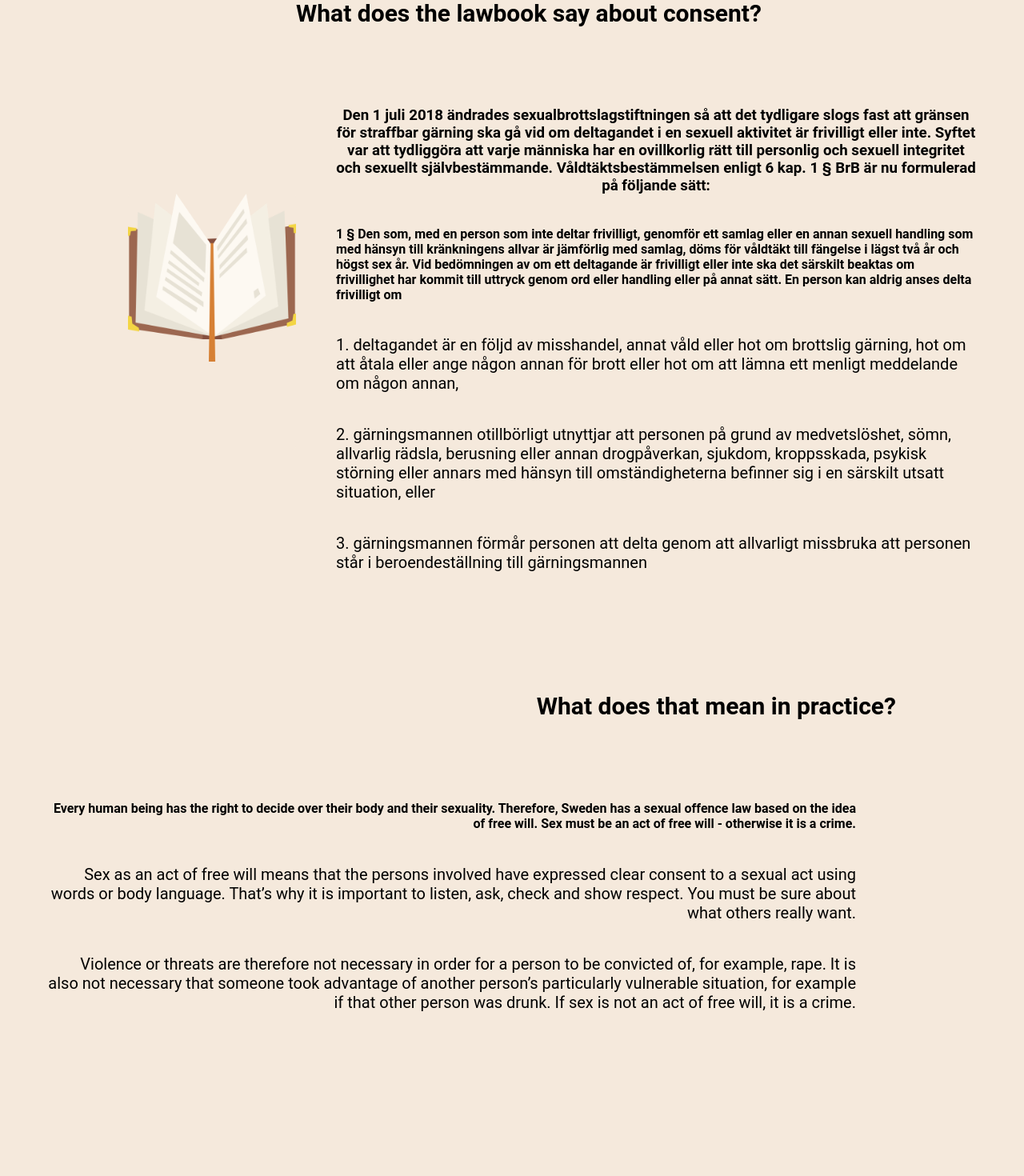
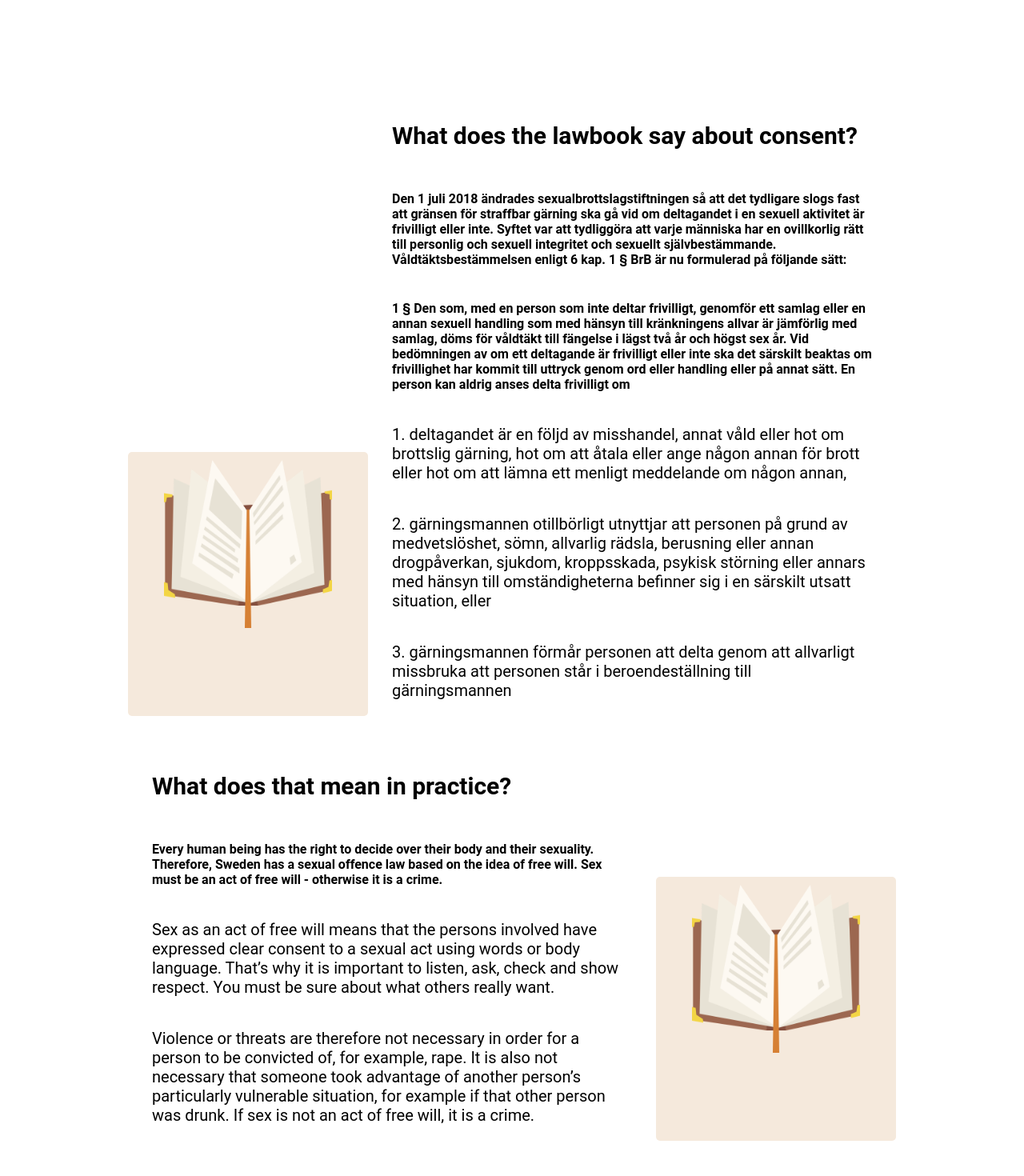
Before and after one commit to mhammarback/final-project, a React (Create React App) app in the folder frontend/: page /lawbook in a window 1280 px wide. Shown: the part 700-2170 px from the top of the page at 80% size. Built offline with nearby package versions, Linux system fonts and the light colour scheme.

Commit message:
updated styling lawbook

```diff
--- a/frontend/src/index.css
+++ b/frontend/src/index.css
@@ -363,6 +363,10 @@ p {
   font-size: 20px;
 }
 
+h2 {
+  font-size: 40px;
+}
+
 .hidden-hamburger {
   display: none;
 }
@@ -475,4 +479,10 @@ nav p {
   margin-right: 150px;
 }
 
+.lawbook-header {
+  width: 600px;
+  padding: 0px 30px;
 }
+
+
+}
--- a/frontend/src/lib/Cards.js
+++ b/frontend/src/lib/Cards.js
@@ -9,6 +9,7 @@ export const SmallCard = styled.div`
   display:flex;
   flex-direction: column;
   align-items: center;
+  padding-top:10px;
 
   :hover {
     box-shadow: 1px 2px 2px 1px #888888;
@@ -66,6 +67,8 @@ export const WideCard = styled.div`
   margin: 40px 0 40px 0;
   background-color: #F5E9DC;
   border-radius: 5px;
+  display:flex;
+  justify-content:center;
 
 @media (min-width: 700px) and (max-width: 1024px) {
   width: 600px;
--- a/frontend/src/lib/Container.js
+++ b/frontend/src/lib/Container.js
@@ -2,8 +2,11 @@ import styled from 'styled-components/macro'
 
 
 export const Container = styled.section`
-  width: 100%
-  background-color: red;
+  display: flex;
+  flex-direction: column;
+  align-items: center;
+  padding: 80px 10px;
+  background: ${(props) => (props.background ? props.background : '#F5E9DC;')};
 `
 
 export const ContainerColor = styled.section`
@@ -44,7 +47,6 @@ export const QuizOptionsContainer = styled.ul`
   max-height: max-content;
   @media (max-width: 800px) {
     margin-top: 10px;
-    grid-gap: 5px;
     height:
   }
   @media (max-width: 500px) {
--- a/frontend/src/pages/DiscussionsCards.js
+++ b/frontend/src/pages/DiscussionsCards.js
@@ -1,4 +1,5 @@
 import React, { useState } from 'react'
+import styled from 'styled-components/macro'
 
 import { SmallCard } from '../lib/Cards'
 import { Button } from 'lib/Button'
@@ -7,15 +8,19 @@ export const DiscussionsCards = () => {
 	const [show, setShow] = useState(false)
 return (
 	<>
+  <Section>
+    <h2>DISCUSSION CARDS</h2>
+    <p>Divide into groups our pares and use the cards for help to start a discussion</p>
+  </Section>
 	  <div className ="disc-cards">
-		  <SmallCard> </SmallCard>
-		  <SmallCard> </SmallCard>
-		  <SmallCard> </SmallCard>
-		  <SmallCard> </SmallCard>
-		  <SmallCard> </SmallCard>
-		  <SmallCard> </SmallCard>
-		  <SmallCard> </SmallCard>
-		  <SmallCard> </SmallCard>
+		  <SmallCard>Text</SmallCard>
+		  <SmallCard>Text</SmallCard>
+		  <SmallCard>Text</SmallCard>
+		  <SmallCard>Text</SmallCard>
+		  <SmallCard>Text</SmallCard>
+		  <SmallCard>Text</SmallCard>
+		  <SmallCard>Text</SmallCard>
+		  <SmallCard>Text</SmallCard>
 	  </div>
 		  <div className ="button-container">
 		    <Button onClick ={() =>setShow(true)}> MORE CARDS </Button>
@@ -24,14 +29,14 @@ return (
 		      { show?
 		       <>
 			      <div className ="disc-cards">
-		          <SmallCard> </SmallCard>
-		          <SmallCard> </SmallCard>
-		          <SmallCard> </SmallCard>
-		          <SmallCard> </SmallCard>
-		          <SmallCard> </SmallCard>
-		          <SmallCard> </SmallCard>
-		          <SmallCard> </SmallCard>
-		          <SmallCard> </SmallCard>
+            <SmallCard>Text</SmallCard>
+		        <SmallCard>Text</SmallCard>
+		        <SmallCard>Text</SmallCard>
+		        <SmallCard>Text</SmallCard>
+		        <SmallCard>Text</SmallCard>
+		        <SmallCard>Text</SmallCard>
+		        <SmallCard>Text</SmallCard>
+		        <SmallCard>Text</SmallCard>
 		        </div>
 			        <div className ="button-container">
 			         <Button onClick ={() =>setShow(false)}> LESS CARDS </Button>
@@ -43,3 +48,10 @@ return (
   </>
   )
 }
+
+const Section = styled.section`
+  display:flex;
+  flex-direction:column;
+  align-items: center;
+  margin-bottom: 40px;
+`
--- a/frontend/src/pages/Lawbook.js
+++ b/frontend/src/pages/Lawbook.js
@@ -3,26 +3,31 @@ import styled from 'styled-components/macro'
 
 import { SmallCard } from '../lib/Cards'
 import Book from '../img/open-book.png'
+import { Container } from '../lib/Container'
 
 
 export const Lawbook = () => {
   return (
-		<section className ="container">
-			<div className ="lawbook">
+	<>
+	<Section>
+    <h2>THE SWEDISH LAWBOOK</h2>
+  </Section>
+		<Container background={ '#fff;'}>
+		<RowColumn>
 		  <SmallCard>
 		    <Icon src={Book} alt="lawbook icon" />
     	</SmallCard>
 				<div className ="lawbook-header">
 					<p className="small-header">What does the lawbook say about consent?</p>
-					<div className ="content-container">
-					<h3>Den 1 juli 2018 ändrades sexualbrottslagstiftningen så att det
+					<Section>
+					<h4>Den 1 juli 2018 ändrades sexualbrottslagstiftningen så att det
            tydligare slogs fast att gränsen för straffbar gärning ska gå vid om
            deltagandet i en sexuell aktivitet är frivilligt eller inte. Syftet var att
            tydliggöra att varje människa har en ovillkorlig rätt till personlig och
            sexuell integritet och sexuellt självbestämmande.
            Våldtäktsbestämmelsen enligt 6 kap. 1 § BrB är nu formulerad
             på följande sätt:
-			</h3>
+			     </h4>
            <h4>1 § Den som, med en person som inte deltar frivilligt, genomför
            ett samlag eller en annan sexuell handling som med hänsyn till
            kränkningens allvar är jämförlig med samlag, döms för våldtäkt till
@@ -40,16 +45,19 @@ export const Lawbook = () => {
 		     <p>
           3. gärningsmannen förmår personen att delta genom att allvarligt
            missbruka att personen står i beroendeställning till gärningsmannen</p>
+		     </Section>
+			 </div>
+		</RowColumn >
 
-		 </div>
+		<RowColumn>
 
-
-				</div>
-			</div>
-			<div className="lawbook-opposite">
+			  <RowReverse>
+				<SmallCard>
+		    <Icon src={Book} alt="lawbook icon" />
+    	</SmallCard>
 				<div className ="lawbook-header">
 					<p className="small-header">What does that mean in practice?</p>
-					<div className ="content-container">
+					<Section>
 
 					<h4>Every human being has the right to decide over their body and their sexuality.
 						Therefore, Sweden has a sexual offence law based on the idea of free will.
@@ -65,10 +73,12 @@ export const Lawbook = () => {
 					particularly vulnerable situation, for example if that other person was drunk.
 					 If sex is not an act of free will, it is a crime.
 					</p>
+				  </Section>
 				</div>
-				</div>
-			</div>
-		</section>
+			</RowReverse>
+			</RowColumn>
+		</Container>
+	</>
   )
 }
 
@@ -77,7 +87,43 @@ width: 210px;
   height: 210px;
   margin-topp: 80px;
 `
+const Section = styled.section`
+  display:flex;
+  flex-direction:column;
+  align-items: center;
+	margin-bottom: 40px;
+`
+const RowColumn = styled.div`
+	display:flex;
+	flex-direction: column;
+	align-items:center;
+
+	@media (min-width: 1024px) {
+		flex-direction: row;
+		align-items: end;
+  }
+`
+
+const RowReverse = styled.div`
+	display: flex;
+	flex-direction: column;
+	align-items:center;
+
+	@media (min-width: 1024px) {
+		flex-direction: row-reverse;
+		align-items: end;
+  }
+
+
+`
+
+
+
+
+
 
 //<p>https://www.bra.se/download/18.7d27ebd916ea64de5306522c/1605178708066/2020_6_Den_nya_samtyckeslagen_i_praktiken.pdf</p>
 
 //https://www.frivilligtsex.se/summary-in-english/
+
+/*<*/
--- a/frontend/src/quiz/QuizHome.js
+++ b/frontend/src/quiz/QuizHome.js
@@ -36,16 +36,17 @@ export const QuizHome = ({ setPage }) => {
   }
 
 	return(
-		<>
-		<Section>
+	    <Section background={ '#F5E9DC;'}>
 		    <h1>Welcome to the quiz page username</h1>
 		    <h3>{`${secretMessage}`}</h3>
 			    <ContainerCenter>
+            <RowCoulmn>
 			        <Button type="button" onClick={handleClick}>Log Out</Button>
 				      <NavLink to="/quiz-start"><Button>Start Quiz</Button></NavLink>
+            </RowCoulmn>
 			    </ContainerCenter>
 	    </Section>
-		</>
+
 	)
 }
 
@@ -54,4 +55,15 @@ const Section = styled.section`
   flex-direction:column;
   align-items: center;
   margin-bottom: 40px;
+  background: ${(props) => (props.background ? props.background : '#fff')};
 `
+export const RowCoulmn = styled.div`
+  display:flex;
+  flex-direction: column;
+  align-items:center;
+  padding: 5px;
+
+  @media (min-width: 1024px) {
+    flex-direction: row;
+  }
+`
```
Lines whose indentation alone changed are shown as unchanged.
